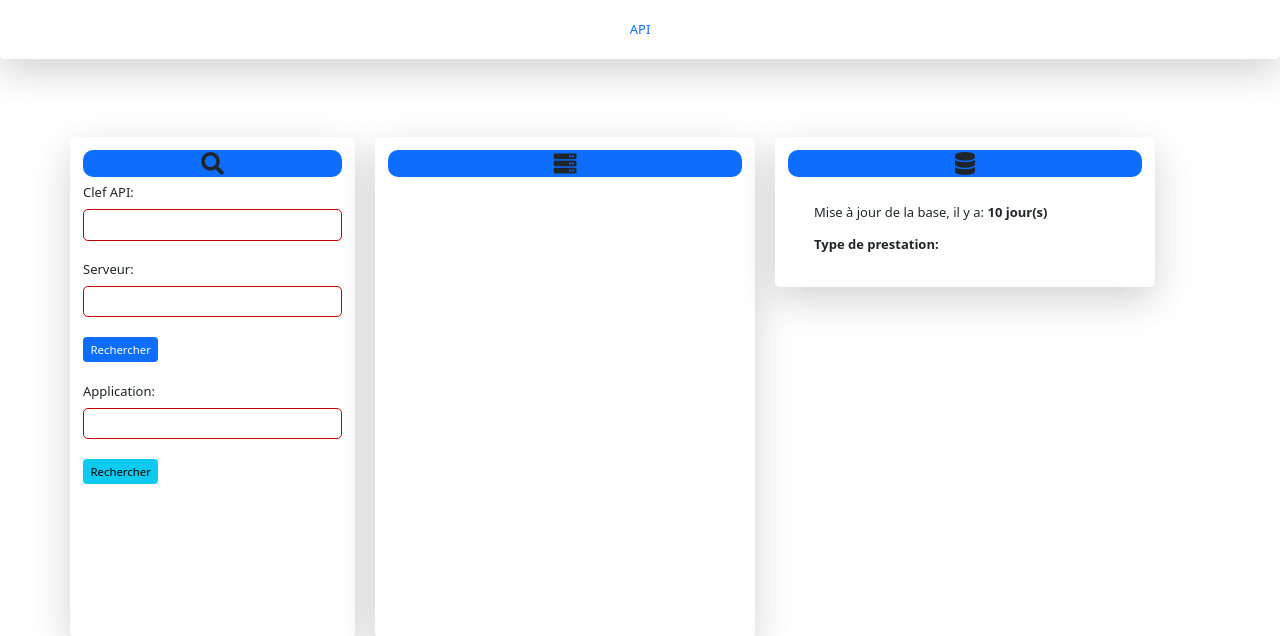
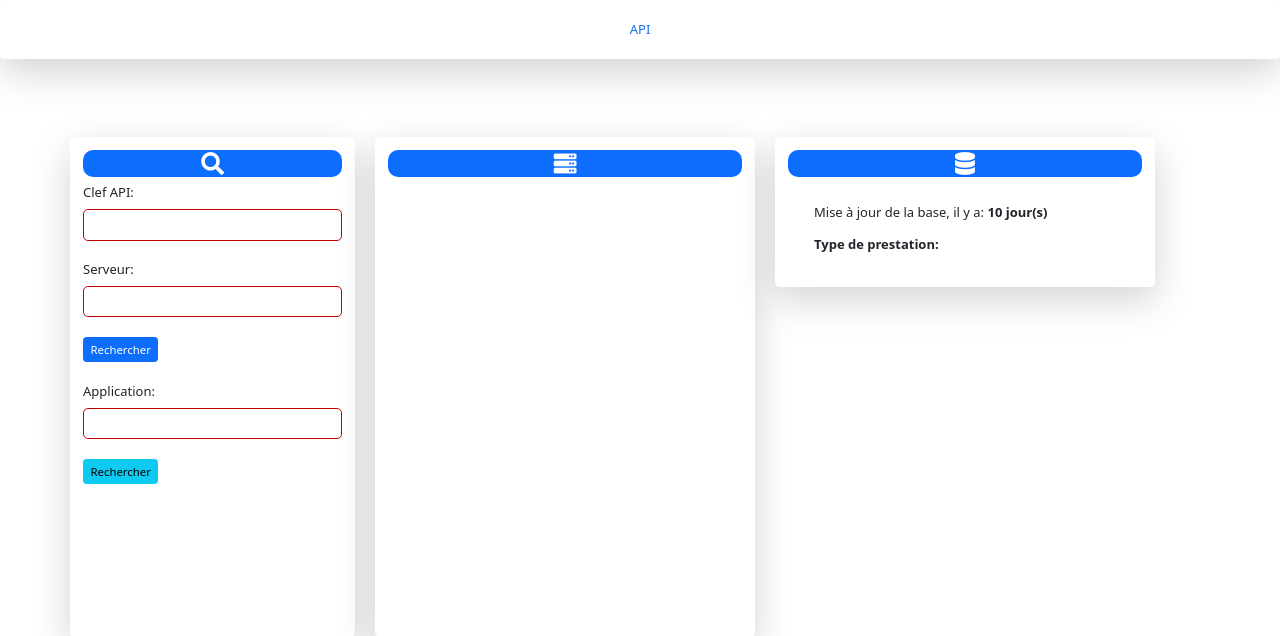
Before and after one commit to NL647/api-xls, a FastAPI app: template templates/index.html in a window 1280 px wide. Shown: the top 636 px of the page. Run offline with FastAPI, Linux system fonts and the light colour scheme; the template is opened without the code that fills it: most values are stand-ins (such as "Sample title", 1, 10 or a date in 2020); parts of the project's set-up code (start-up, migrations or seed data) failed here and were passed over; some libraries are stand-ins or nearby versions.

Commit message:
Update index.html

```diff
--- a/templates/index.html
+++ b/templates/index.html
@@ -33,7 +33,7 @@ html {
 <div class="container">
   <div class="row">
     <div class="col-md-3 shadow-lg p-3 mb-5 bg-white rounded" style="height: 500px;">
-      <h3 style="background-color: #0d6efd; text-align: center;border-radius: 10px;"><i class="fas fa-search"></i></h3>
+      <h3 style="background-color: #0d6efd; text-align: center;border-radius: 10px;"><i class="fas fa-search" style="color: white;"></i></h3>
 
       <label class="form-label" for="api_key">Clef API:</label><br>
       <input class="form-control" type="password" id="api_key" name="api_key" required><br>
@@ -50,7 +50,7 @@ html {
     </div>
 
     <div class="col-md-4 shadow-lg p-3 mb-5 bg-white rounded" style="margin-left: 20px;">
-      <h3 style="background-color: #0d6efd; text-align: center;border-radius: 10px;"><i class="fas fa-server"></i></i> </h3><br>
+      <h3 style="background-color: #0d6efd; text-align: center;border-radius: 10px;"><i class="fas fa-server" style="color: white;"></i></i> </h3><br>
       <div class="table-responsive-sm" style="margin: 5px;">
         <table class="table">
           <tbody id="result">
@@ -60,7 +60,7 @@ html {
     </div>
 
     <div class="col-md-4 shadow-lg p-3 mb-5 bg-white rounded" style="margin-left: 20px; height: 150px;">
-      <h3 style="background-color: #0d6efd; text-align: center;border-radius: 10px;"><i class="fas fa-database"></i></i> </h3><br>
+      <h3 style="background-color: #0d6efd; text-align: center;border-radius: 10px;"><i class="fas fa-database" style="color: white;"></i></i> </h3><br>
       <ul>Mise à jour de la base, il y a:<b> {{ db_age }} jour(s)<b></ul>
       <ul>Type de prestation: <b id="presta"> <b></ul>
 
@@ -93,7 +93,7 @@ html {
         const resultDiv = document.getElementById('result');
         resultDiv.innerHTML = '';
 
-      if (data.length > 0) {
+        if (Array.isArray(data) && data.length > 1 && Array.isArray(data[1]) && data[1].length > 0) {
             const table = document.createElement('table');
             table.classList.add('table');
             table.classList.add('table-striped');
@@ -131,11 +131,13 @@ html {
             resultDiv.appendChild(table);
         } else {
             resultDiv.textContent = 'Aucune données.';
+            alert("Aucune données pour le serveur: " + serverId);
         }
     } catch (error) {
         console.error("Failed to fetch API:", error);
     }
 }
+
 
 
   async function fetchApplication() {
@@ -155,6 +157,16 @@ html {
 
       // Convert the data to a JSON string
       const jsonData = JSON.stringify(data);
+
+      // Retrieve previous data from local storage
+      const previousData = localStorage.getItem('applicationData');
+
+      // Check if previous data exists
+      if (previousData) {
+          // If previous data exists, remove it
+          localStorage.removeItem('applicationData');
+      }
+
 
       // Store the JSON data in local storage
       localStorage.setItem('applicationData', jsonData);
```
Lines whose indentation alone changed are shown as unchanged.
